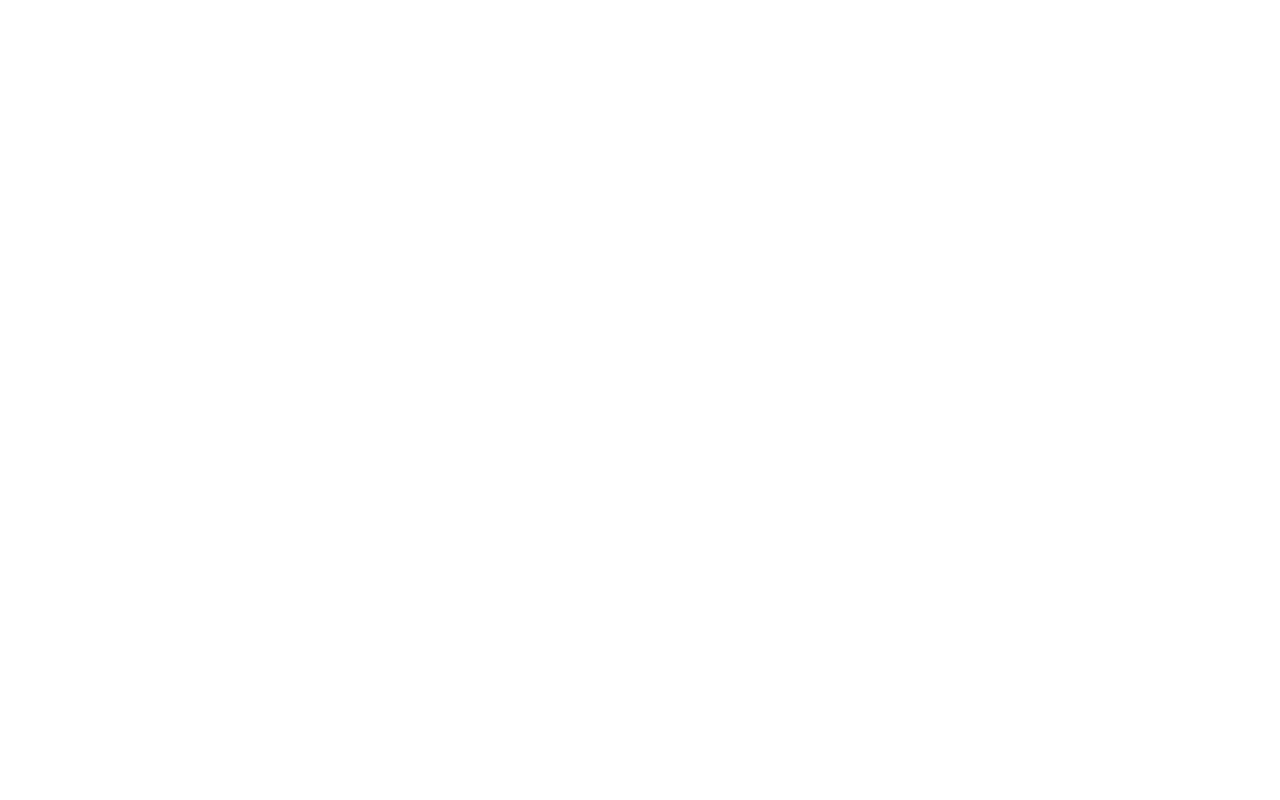
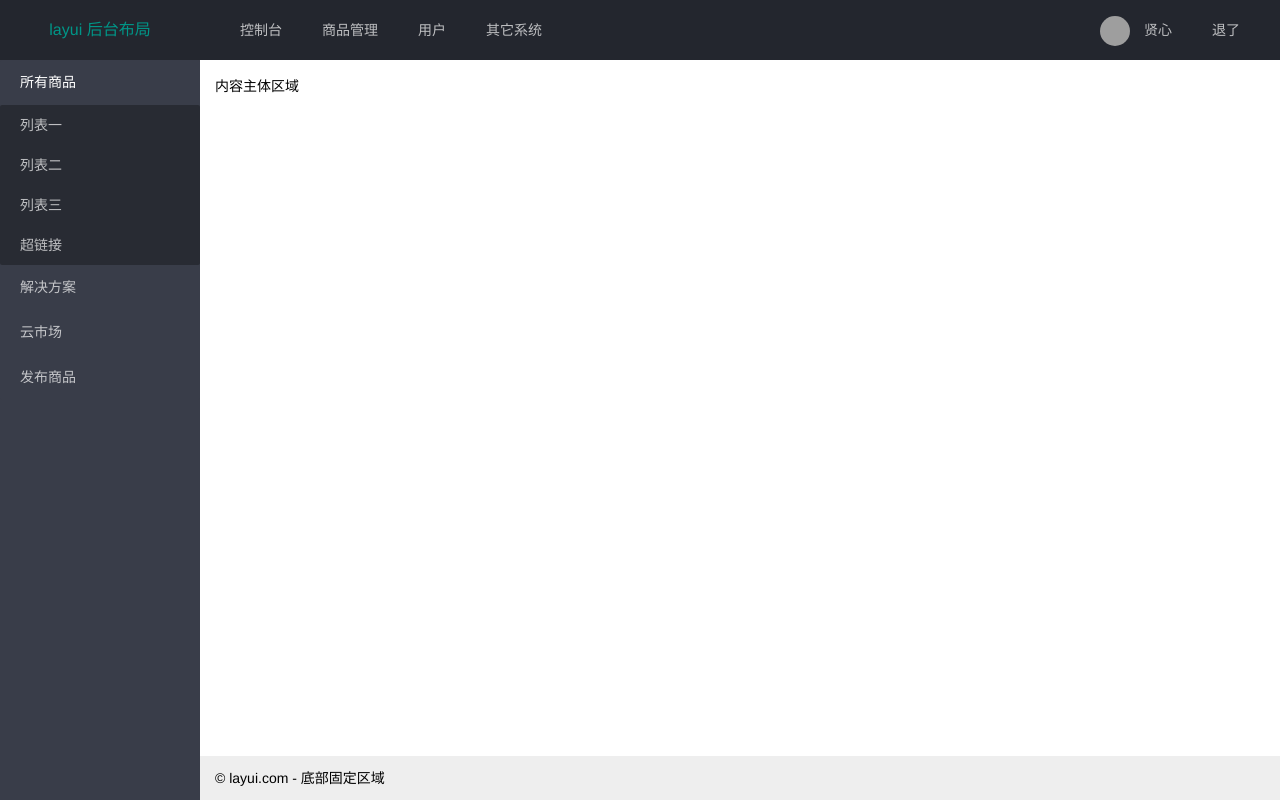
Before and after one commit to KingAndJiang/BigEvent, a plain HTML site: page index.html in a window 1280 px wide. Drawn offline with Linux system fonts and the light colour scheme; grey boxes are pictures that could not be loaded.

Commit message:
index.html

```diff
--- a/assets/js/login.js
+++ b/assets/js/login.js
@@ -38,7 +38,7 @@ $(function () {
         // 异步请求
         console.log(dataStr);
         $.ajax({
-            url: '/api/loogin',
+            url: '/api/login',
             method: 'post',
             data: dataStr,
             success(res) {
--- a/index.html
+++ b/index.html
@@ -4,10 +4,81 @@
 <head>
     <meta charset="UTF-8">
     <meta name="viewport" content="width=device-width, initial-scale=1.0">
-    <title>注册登录</title>
+    <title>登录</title>
+    <link rel="stylesheet" href="/assets/lib/layui/css/layui.css">
 </head>
 
-<body>
+<body class="layui-layout-body">
+    <div class="layui-layout layui-layout-admin">
+        <div class="layui-header">
+            <div class="layui-logo">layui 后台布局</div>
+            <!-- 头部区域（可配合layui已有的水平导航） -->
+            <ul class="layui-nav layui-layout-left">
+                <li class="layui-nav-item"><a href="">控制台</a></li>
+                <li class="layui-nav-item"><a href="">商品管理</a></li>
+                <li class="layui-nav-item"><a href="">用户</a></li>
+                <li class="layui-nav-item">
+                    <a href="javascript:;">其它系统</a>
+                    <dl class="layui-nav-child">
+                        <dd><a href="">邮件管理</a></dd>
+                        <dd><a href="">消息管理</a></dd>
+                        <dd><a href="">授权管理</a></dd>
+                    </dl>
+                </li>
+            </ul>
+            <ul class="layui-nav layui-layout-right">
+                <li class="layui-nav-item">
+                    <a href="javascript:;">
+                        <img src="http://t.cn/RCzsdCq" class="layui-nav-img">
+                        贤心
+                    </a>
+                    <dl class="layui-nav-child">
+                        <dd><a href="">基本资料</a></dd>
+                        <dd><a href="">安全设置</a></dd>
+                    </dl>
+                </li>
+                <li class="layui-nav-item"><a href="">退了</a></li>
+            </ul>
+        </div>
+
+        <div class="layui-side layui-bg-black">
+            <div class="layui-side-scroll">
+                <!-- 左侧导航区域（可配合layui已有的垂直导航） -->
+                <ul class="layui-nav layui-nav-tree" lay-filter="test">
+                    <li class="layui-nav-item layui-nav-itemed">
+                        <a class="" href="javascript:;">所有商品</a>
+                        <dl class="layui-nav-child">
+                            <dd><a href="javascript:;">列表一</a></dd>
+                            <dd><a href="javascript:;">列表二</a></dd>
+                            <dd><a href="javascript:;">列表三</a></dd>
+                            <dd><a href="">超链接</a></dd>
+                        </dl>
+                    </li>
+                    <li class="layui-nav-item">
+                        <a href="javascript:;">解决方案</a>
+                        <dl class="layui-nav-child">
+                            <dd><a href="javascript:;">列表一</a></dd>
+                            <dd><a href="javascript:;">列表二</a></dd>
+                            <dd><a href="">超链接</a></dd>
+                        </dl>
+                    </li>
+                    <li class="layui-nav-item"><a href="">云市场</a></li>
+                    <li class="layui-nav-item"><a href="">发布商品</a></li>
+                </ul>
+            </div>
+        </div>
+
+        <div class="layui-body">
+            <!-- 内容主体区域 -->
+            <div style="padding: 15px;">内容主体区域</div>
+        </div>
+
+        <div class="layui-footer">
+            <!-- 底部固定区域 -->
+            © layui.com - 底部固定区域
+        </div>
+    </div>
+
 
 </body>
 
```
